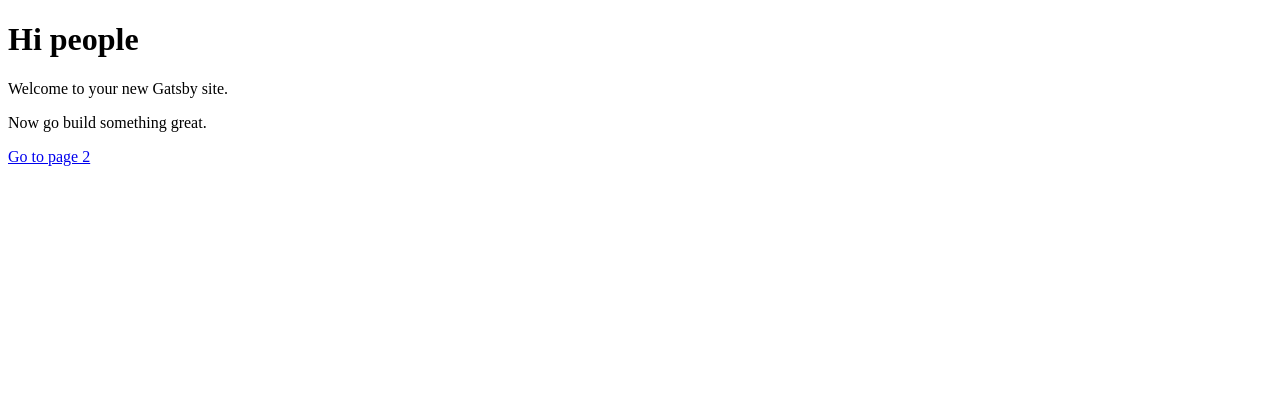
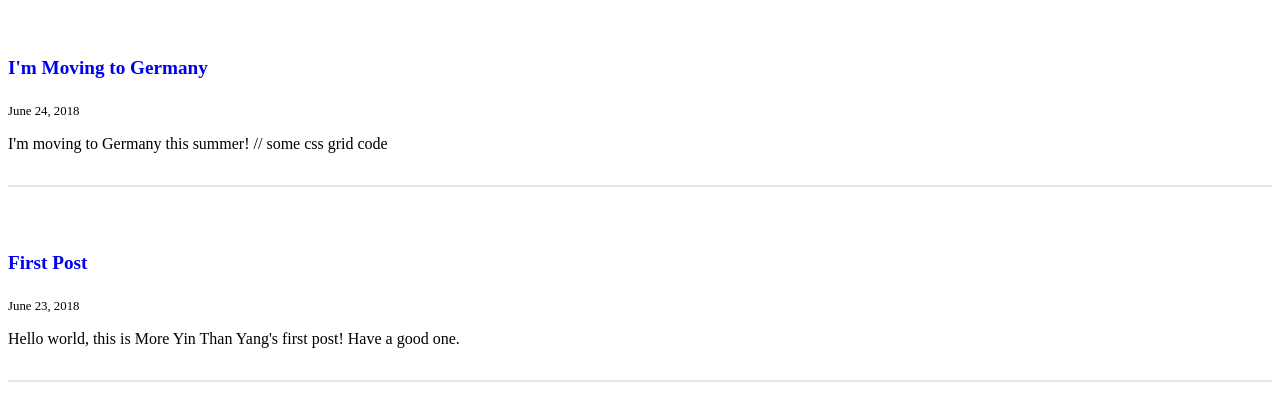
Before and after one commit to moreyinthanyang/moreyinthanyang.github.io, a Gatsby site: page / in a window 1280 px wide. Built offline with nearby package versions, Linux system fonts and the light colour scheme; Gatsby itself is replaced by a stand-in of ours.

Commit message:
Second post

```diff
--- a/gatsby-node.js
+++ b/gatsby-node.js
@@ -7,7 +7,7 @@
  // You can delete this file if you're not using it
 
 
- const path = require("path");
+ const path = require('path');
 
 exports.createPages = ({ boundActionCreators, graphql }) => {
   const { createPage } = boundActionCreators;
--- /dev/null
+++ b/src/pages/24-06-2018-moving/index.md
@@ -0,0 +1,7 @@
+---
+path: "/moving-to-germany"
+date: "2018-06-24T17:12:33.962Z"
+title: "I'm Moving to Germany"
+---
+I'm moving to Germany this summer!
+<pre><code>// some css grid code </code></pre>
--- a/src/pages/index.js
+++ b/src/pages/index.js
@@ -1,13 +1,43 @@
 import React from 'react'
 import Link from 'gatsby-link'
+import Helmet from 'react-helmet'
 
-const IndexPage = () => (
-  <div>
-    <h1>Hi people</h1>
-    <p>Welcome to your new Gatsby site.</p>
-    <p>Now go build something great.</p>
-    <Link to="/page-2/">Go to page 2</Link>
-  </div>
-)
+import '../styles/blog-listing.css'
 
-export default IndexPage
+export default function Index({ data }) {
+  const { edges: posts } = data.allMarkdownRemark;
+  return (
+    <div className="blog-posts">
+      {posts
+        .filter(post => post.node.frontmatter.title.length > 0)
+        .map(({ node: post }) => {
+          return (
+            <div className="blog-post-preview" key={post.id}>
+              <h1>
+                <Link to={post.frontmatter.path}>{post.frontmatter.title}</Link>
+              </h1>
+              <h2>{post.frontmatter.date}</h2>
+              <p>{post.excerpt}</p>
+            </div>
+          );
+        })}
+    </div>
+  );
+}
+export const pageQuery = graphql`
+  query IndexQuery {
+    allMarkdownRemark(sort: { order: DESC, fields: [frontmatter___date] }) {
+      edges {
+        node {
+          excerpt(pruneLength: 250)
+          id
+          frontmatter {
+            title
+            date(formatString: "MMMM DD, YYYY")
+            path
+          }
+        }
+      }
+    }
+  }
+`;
--- /dev/null
+++ b/src/styles/blog-listing.css
@@ -0,0 +1,14 @@
+div.blog-post-preview {
+    border-bottom: 2px solid #e6e6e6;
+    padding-top: 1rem;
+    padding-bottom: 1rem;
+    margin-bottom: 1rem;
+}
+h1 > * {
+    font-size: 1.2rem;
+    text-decoration-line: none;
+}
+h2 {
+    font-size: 0.8rem !important;
+    font-weight: 100 !important;
+}
```
Also changed, not shown: src/pages/23-06-2018-moving-to-germany/index.md (deleted, +0 -7 lines).
